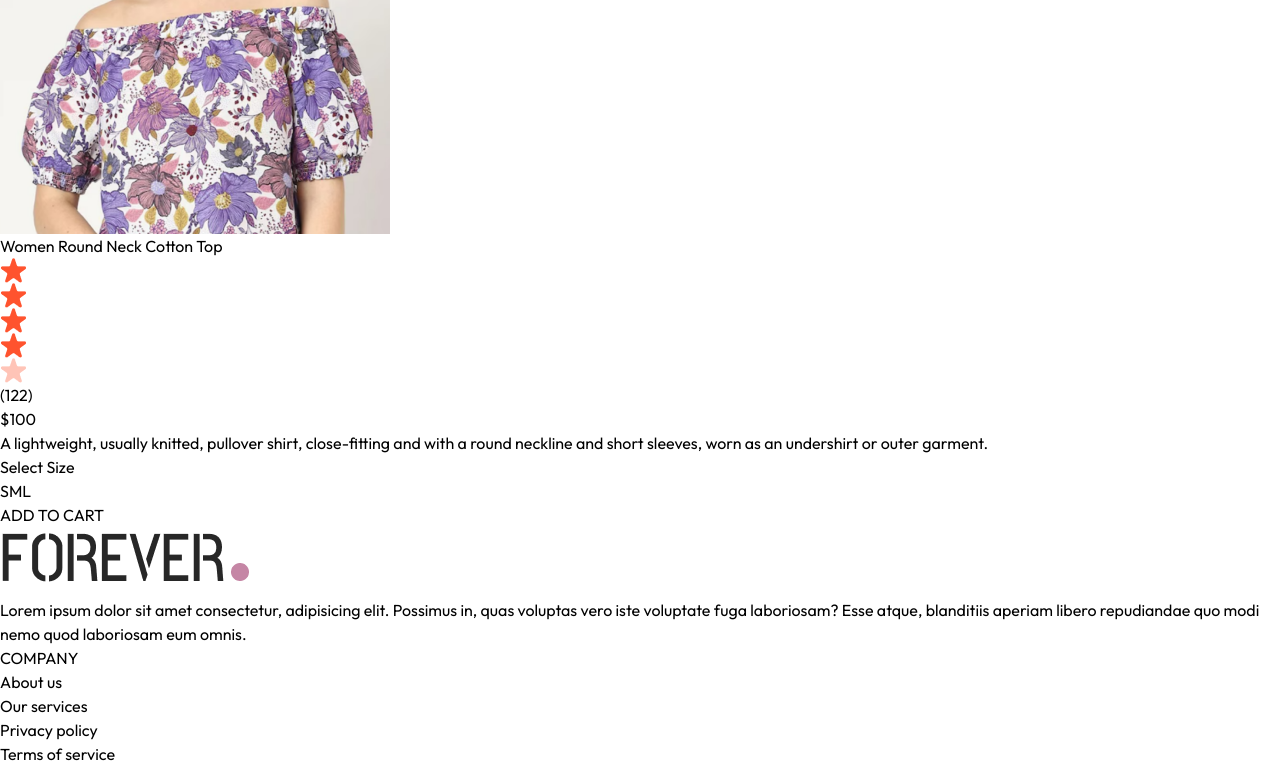
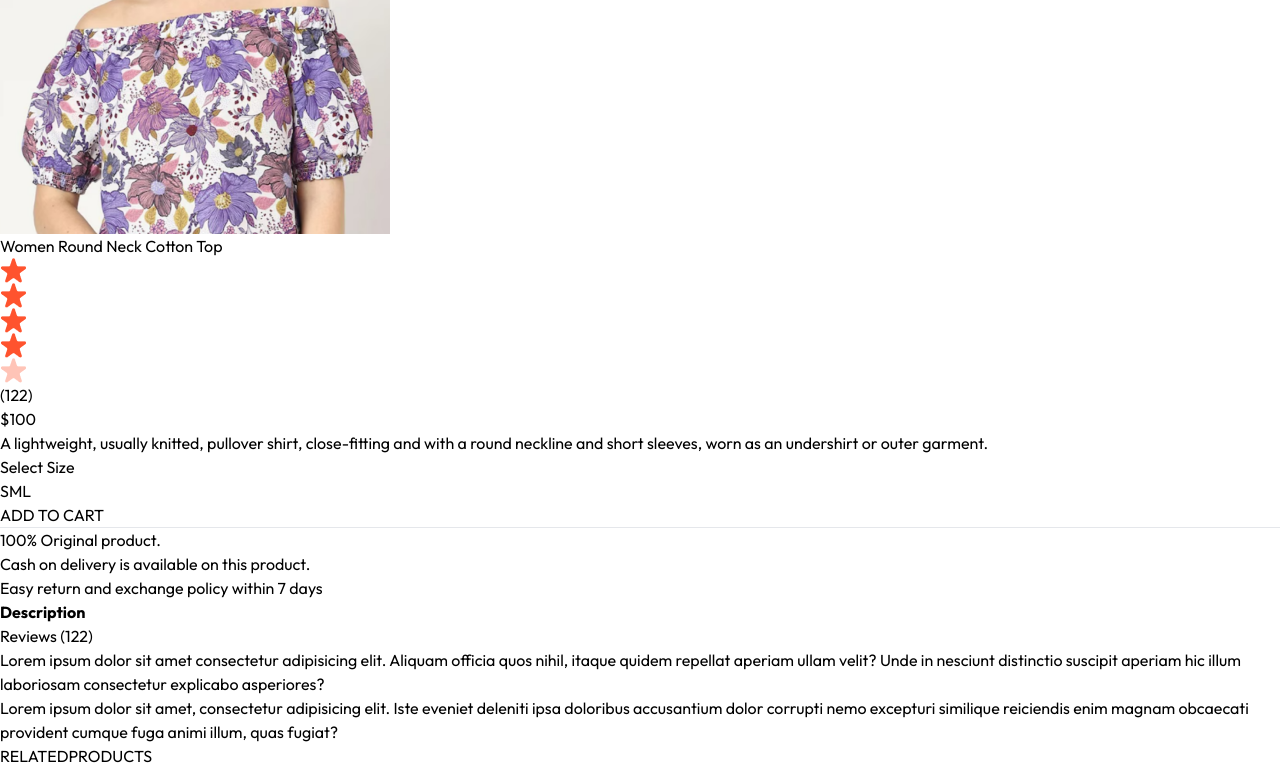
Before and after one commit to praise-cloud/ecomm, a React (Vite) app in the folder frontend/: page /product/aaaaa in a window 1280 px wide. Shown: the part 1188-1954 px from the top of the page. Built offline with nearby package versions, Linux system fonts and the light colour scheme.

Commit message:
modified the ShopContext.jsx file for the addToCart function

```diff
--- /dev/null
+++ b/frontend/src/components/RelatedProduct.jsx
@@ -0,0 +1,38 @@
+import {useContext, useState, useEffect } from 'react'
+import { ShopContext } from '../context/ShopContext';
+import ProductItem from './ProductItem';
+import Title from './Title';
+
+
+const RelatedProduct = ({category, subCategory}) => {
+
+    const { products } = useContext(ShopContext);
+    const [related, setRelated] = useState([]);
+
+    useEffect(()=> {
+        if(products.length > 0){
+            let productsCopy = products.slice();
+            productsCopy = productsCopy.filter((item)=> category === item.category);
+            productsCopy = productsCopy.filter((item)=> subCategory === item.subCategory);
+
+            setRelated(productsCopy.slice(0,5));
+        }
+    },[products])
+
+  return (
+    <div className="my-24">
+        <div className="text-center text-3xl py-2">
+            <Title text1={"RELATED"} text2={"PRODUCTS"} />
+        </div>
+        <div className="grid grid-cols-2 sm:grid-cols-3 md:grid-cols-4 lg:grid-cols-5 gap-5 gap-y-6">
+            {
+                related.map((item, index)=>(
+                    <ProductItem key={index} id={item._id} image={item.image} name={item.name} price={item.price} />
+                ))
+            }
+        </div>
+    </div>
+  )
+}
+
+export default RelatedProduct
--- a/frontend/src/context/ShopContext.jsx
+++ b/frontend/src/context/ShopContext.jsx
@@ -1,4 +1,4 @@
-import { createContext, useState } from "react";
+import { createContext, useState, useEffect } from "react";
 import { products } from "../assets/frontend_assets/assets";
 
 export const ShopContext = createContext();
@@ -9,6 +9,31 @@
     const delivery_fee = 10;
     const [search, setSearch] = useState("");
     const [showSearch, setShowSearch] = useState(false);
+    const [cartItems,setCartItems] = useState({});
+
+
+    const addToCart = async (itemId, size)=> {
+        let cartData = structuredClone(cartItems);
+
+        if(cartData[itemId]){
+            if(cartData[itemId][size]){
+                cartData[itemId][size] += 1;
+            }
+            else {
+                cartData[itemId][size] = 1;
+            }
+        }
+        else{
+            cartData[itemId] = {};
+            cartData[itemId][size] = 1;
+        }
+
+        setCartItems(cartData)
+    }
+
+    useEffect(()=>{
+        console.log(cartItems);
+    },[cartItems])
 
     const value = {
         products,
@@ -17,7 +42,9 @@
         search,
         setSearch,
         showSearch,
-        setShowSearch
+        setShowSearch,
+        cartItems,
+        addToCart
     }
 
     return (
--- a/frontend/src/pages/Product.jsx
+++ b/frontend/src/pages/Product.jsx
@@ -3,11 +3,12 @@
 import { ShopContext } from '../context/ShopContext';
 import { useEffect, useContext, useState } from 'react';
 import { assets } from '../assets/frontend_assets/assets';
+import RelatedProduct from '../components/RelatedProduct';
 
 const Product = () => {
 
     const { productId } = useParams();
-    const {products, currency } = useContext(ShopContext);
+    const {products, currency, addToCart } = useContext(ShopContext);
     const [productData, setProductData] = useState(false);
     const [image, setImage] = useState("");
     const [size, setSize] = useState("");
@@ -17,11 +18,9 @@
             if(item._id === productId){
                 setProductData(item)
                 setImage(item.image[0])
-                console.log(item);
                 return null;
             }
         })
-
     }
 
     useEffect(() =>(
@@ -79,9 +78,30 @@
                             ))}
                         </div>
                     </div>
-                    <button className="bg-black text-white px-8 py-3 text-sm active:bg-gray-500">ADD TO CART</button>
+                    <button onClick={()=>addToCart(productData._id,size)} className="bg-black text-white px-8 py-3 text-sm active:bg-gray-700">ADD TO CART</button>
+                    <hr className="mt-8 sm:w-4/5"/>
+                    <div className="text-sm text-gray-500 mt-5 flex flex-col gap1">
+                        <p>100% Original product.</p>
+                        <p>Cash on delivery is available on this product.</p>
+                        <p>Easy return and exchange policy within 7 days</p>
+                    </div>
                 </div>
         </div>
+
+        {/* Description and review Section */}
+        <div className="mt-8">
+            <div className="flex">
+                <b className="border px-5 py-3 text-sm">Description</b>
+                <p className="border px-5 py-3 text-sm">Reviews (122)</p>
+            </div>
+            <div className="flex flex-col gap-4 border px-6 text-sm text-gray-500">
+                <p>Lorem ipsum dolor sit amet consectetur adipisicing elit. Aliquam officia quos nihil, itaque quidem repellat aperiam ullam velit? Unde in nesciunt distinctio suscipit aperiam hic illum laboriosam consectetur explicabo asperiores?</p>
+                <p>Lorem ipsum dolor sit amet, consectetur adipisicing elit. Iste eveniet deleniti ipsa doloribus accusantium dolor corrupti nemo excepturi similique reiciendis enim magnam obcaecati provident cumque fuga animi illum, quas fugiat?</p>
+            </div>
+        </div>
+                            {/* display related products */}
+
+            <RelatedProduct category={productData.category} subCategory={productData.subCategory}/>
     </div>
   ) : <div className="opacity-0"></div>
 }
```
